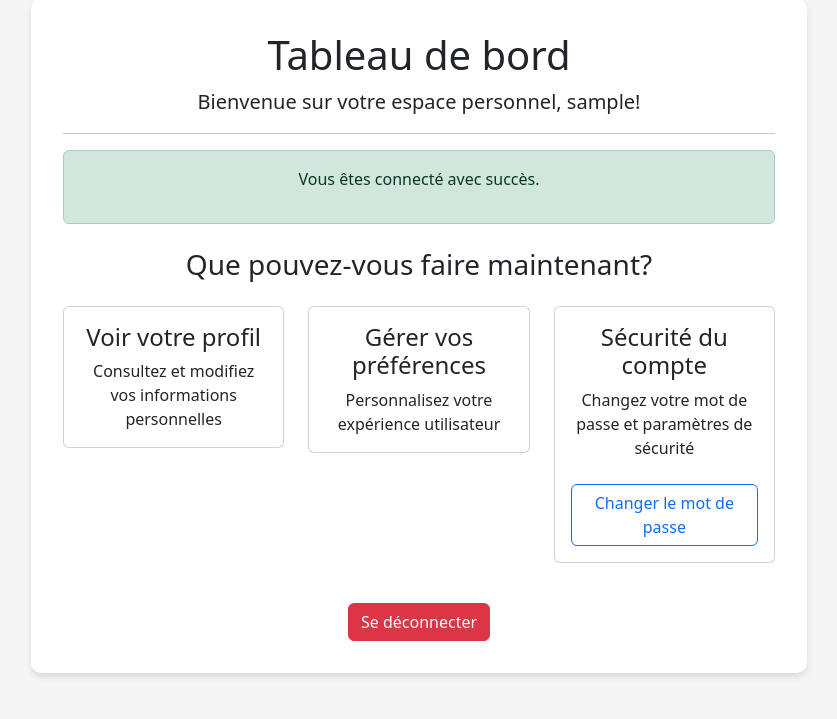
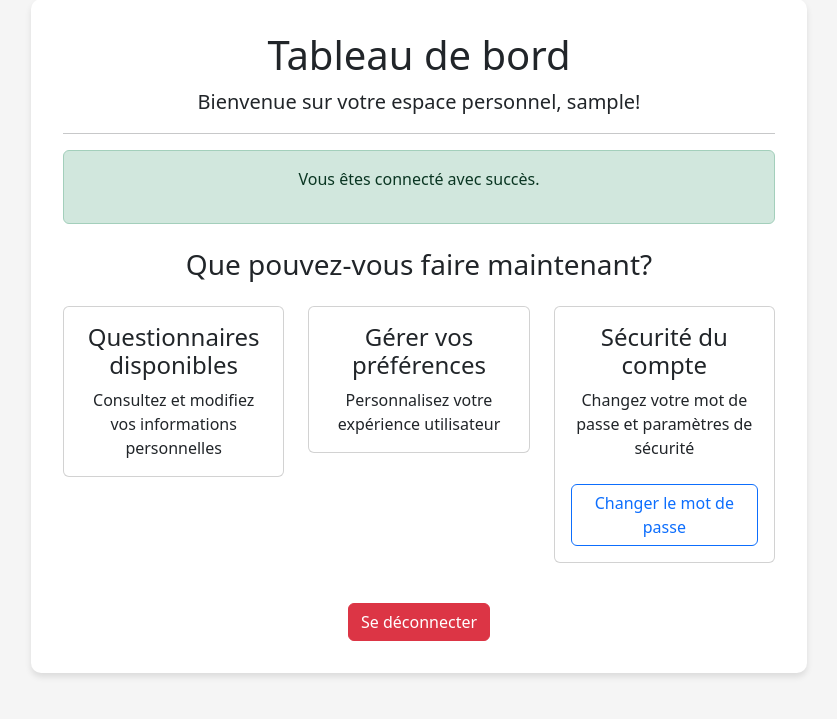
Before and after one commit to Toinau/Projet-notation, a Flask app: page /dashboard in a window 1280 px wide. Shown: the part 81-800 px from the top of the page, without its empty margins (221-1058 px from the left). Run offline with Flask 3, Linux system fonts and the light colour scheme; the visitor is signed in with stand-in values (Sample User, id 1); parts of the project's set-up code (start-up, migrations or seed data) failed here and were passed over; some libraries are stand-ins or nearby versions.

Commit message:
Sauvegarde de la version actuelle

```diff
--- a/templates/dashboard.html
+++ b/templates/dashboard.html
@@ -16,7 +16,7 @@
                 <div class="col-md-4">
                     <div class="card mb-3">
                         <div class="card-body">
-                            <h4 class="card-title">Voir votre profil</h4>
+                            <h4 class="card-title">Questionnaires disponibles</h4>
                             <p class="card-text">Consultez et modifiez vos informations personnelles</p>
                         </div>
                     </div>
```
